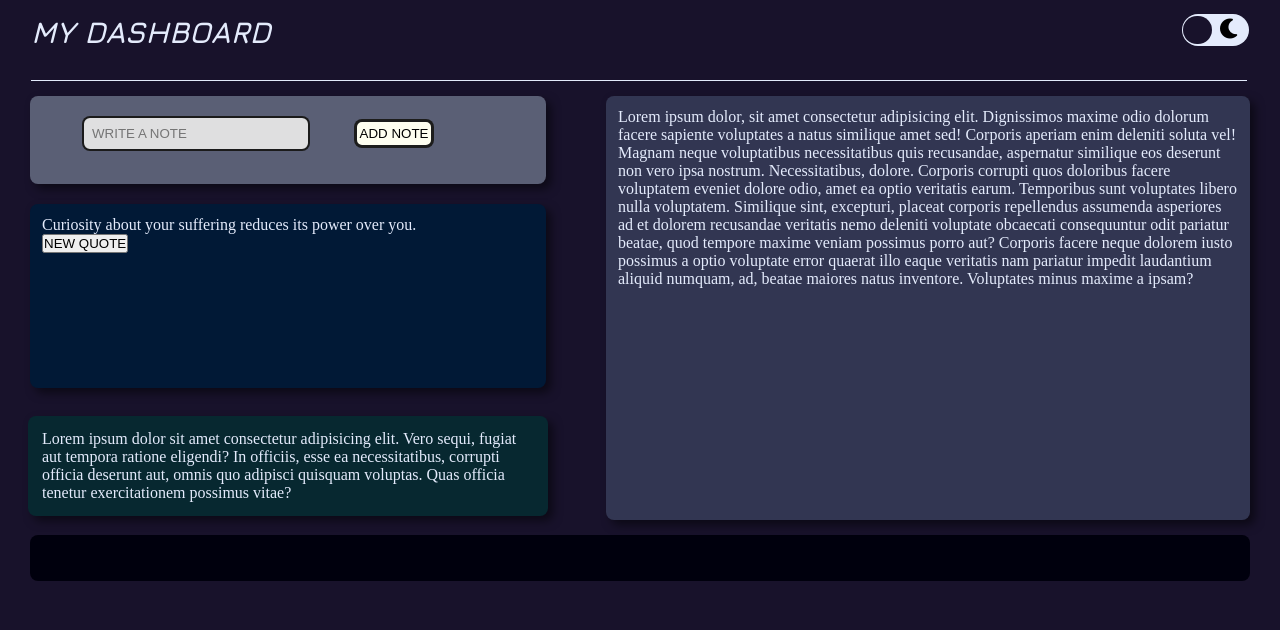
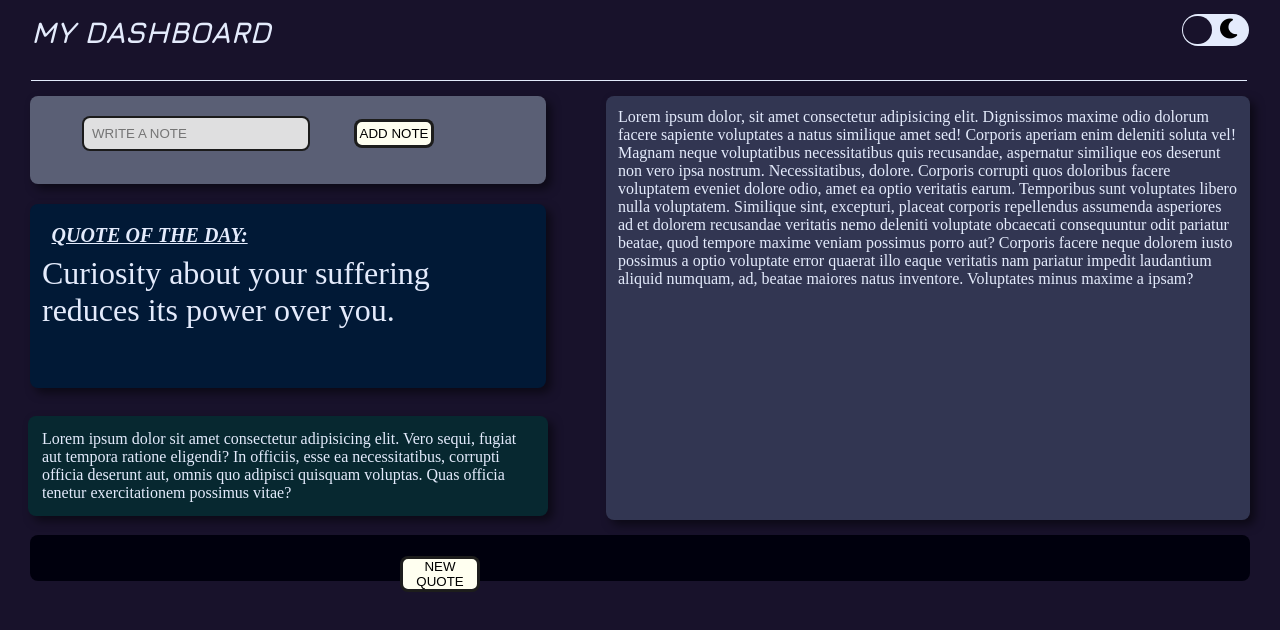
Before and after one commit to AyushKumar01-eng/PERSONAL-DASHBOARD, a plain HTML site: page index.html in a window 1280 px wide. Drawn offline with nearby package versions, Linux system fonts and the light colour scheme.

Commit message:
complete quotes design

```diff
--- a/index.html
+++ b/index.html
@@ -34,7 +34,7 @@
                 <input id="noteadders" type="text" placeholder="WRITE A NOTE">
                 <button class="notebtn">ADD</button>
             </div>
-            <div class="quote"><div class="disquote"></div><button class="disbtn">NEW QUOTE</button></div>
+            <div class="quote"><h3><U><I>QUOTE OF THE DAY:</I></U></h3><div class="disquote"></div><button class="disbtn notebtn">NEW QUOTE</button></div>
             <div class="time">Lorem ipsum dolor sit amet consectetur adipisicing elit. Vero sequi, fugiat aut tempora ratione eligendi? In officiis, esse ea necessitatibus, corrupti officia deserunt aut, omnis quo adipisci quisquam voluptas. Quas officia tenetur exercitationem possimus vitae?</div>
         </div>
         <div class="right">
--- a/script.js
+++ b/script.js
@@ -62,7 +62,7 @@ function randomnumgen() {
 
 function quotesmanager() {
 
-    const quotedv =  document.querySelector('.disquote')
+    const quotedv = document.querySelector('.disquote')
 
     const quotes = [
         "Courage is an inner light that thrives when you admit your fear.",
@@ -265,15 +265,13 @@ function quotesmanager() {
         "What you practice in private you will perform in public.",
         "A generous heart is forged by honest, disciplined self-work."
     ]
+
+    let randomnum = randomnumgen()
+    quotedv.innerHTML = quotes[randomnum]
+
+    document.querySelector('.disbtn').addEventListener('click', () => {
         let randomnum = randomnumgen()
-      quotedv.innerHTML  = quotes[randomnum]
-
-
-    //   quotedv.innerHTML  = "WANT MOTIVATION CLICK THE BUTTON"
-
-    document.querySelector('.disbtn').addEventListener('click', ()=>{
-        let randomnum = randomnumgen()
-      quotedv.innerHTML  = quotes[randomnum]
+        quotedv.innerHTML = quotes[randomnum]
     })
 
 }
--- a/style.css
+++ b/style.css
@@ -33,6 +33,10 @@ body {
     overflow-y: hidden;
     background-color: var(--bg-main);
     color: var(--bg-prime);
+}
+
+h3{
+padding: 0.5rem;
 }
 
 header {
@@ -183,8 +187,18 @@ main {
 
 .notebtn {
     width: 5rem;
-    height: 1.8rem;
+    min-height: 1.8rem;
     background-color: var(--bg-btn);
     border: 3px solid rgba(11, 11, 11, 0.927);
     border-radius: 0.5rem;
 }
+
+.disquote {
+    font-size: 2rem;
+}
+
+.disbtn {
+    position: absolute;
+    bottom: 13rem;
+    left: 30em;
+}
```
